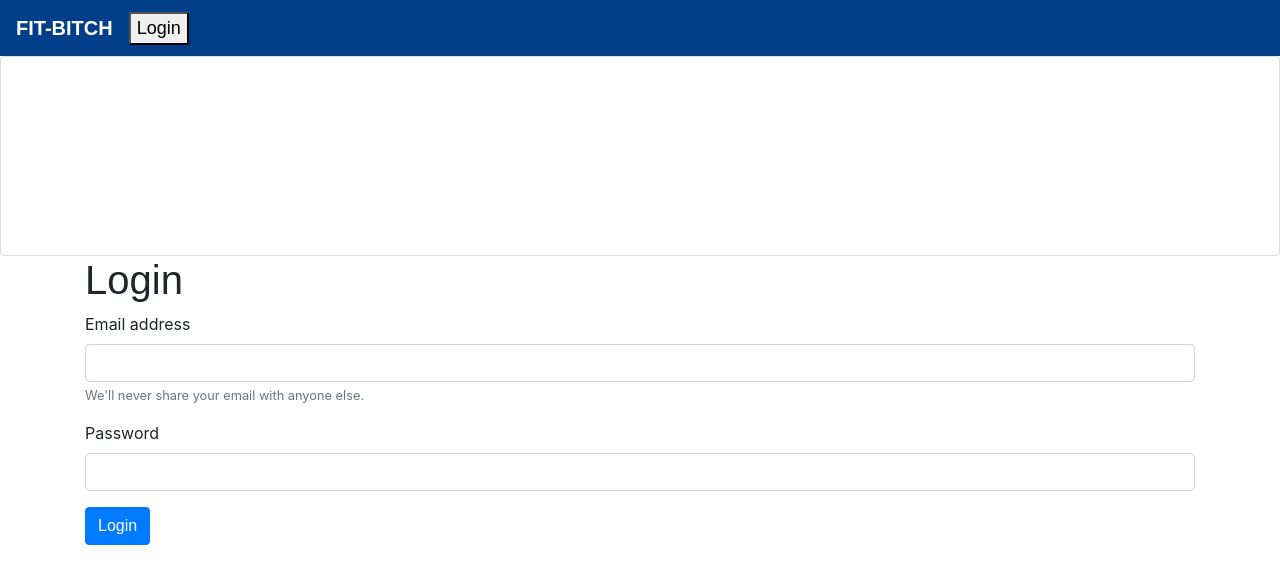
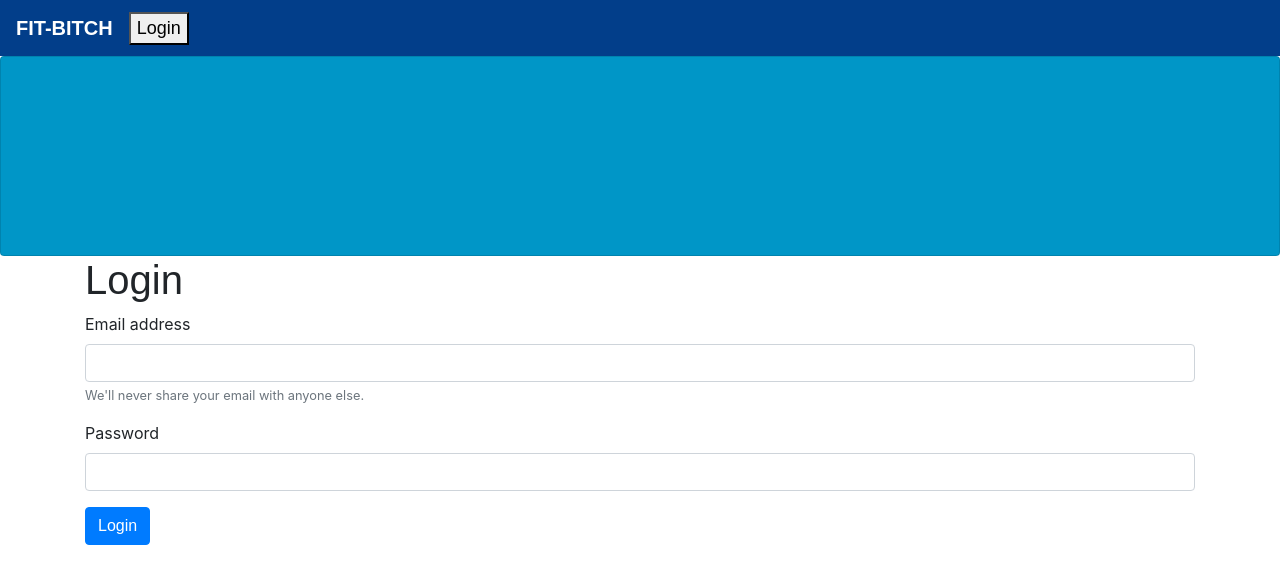
Before and after one commit to jkelly101/fit-bitch, a React (Create React App) app in the folder client/: page /login in a window 1280 px wide. Shown: the top 584 px of the page. Built offline with nearby package versions, Linux system fonts and the light colour scheme; no server answers; a web font is replaced by a local one.

Commit message:
added more styling

```diff
--- a/client/src/app.css
+++ b/client/src/app.css
@@ -1,5 +1,5 @@
-.submit-btn{
-    background-color: #48cae4;
+button.btn.submit-btn{
+    background-color: #0096c7 !important;
 }
 .row {
     background-color: #caf0f8;
--- a/client/src/components/Stats/styles.css
+++ b/client/src/components/Stats/styles.css
@@ -1,4 +1,9 @@
 .stat-card
 {
     height:200px;
+
+
 }
+div.card.stat-card {
+    background-color: #0096c7
+}
```
Also changed, not shown: 1 other file (tests, documents, lock files or other folders).
